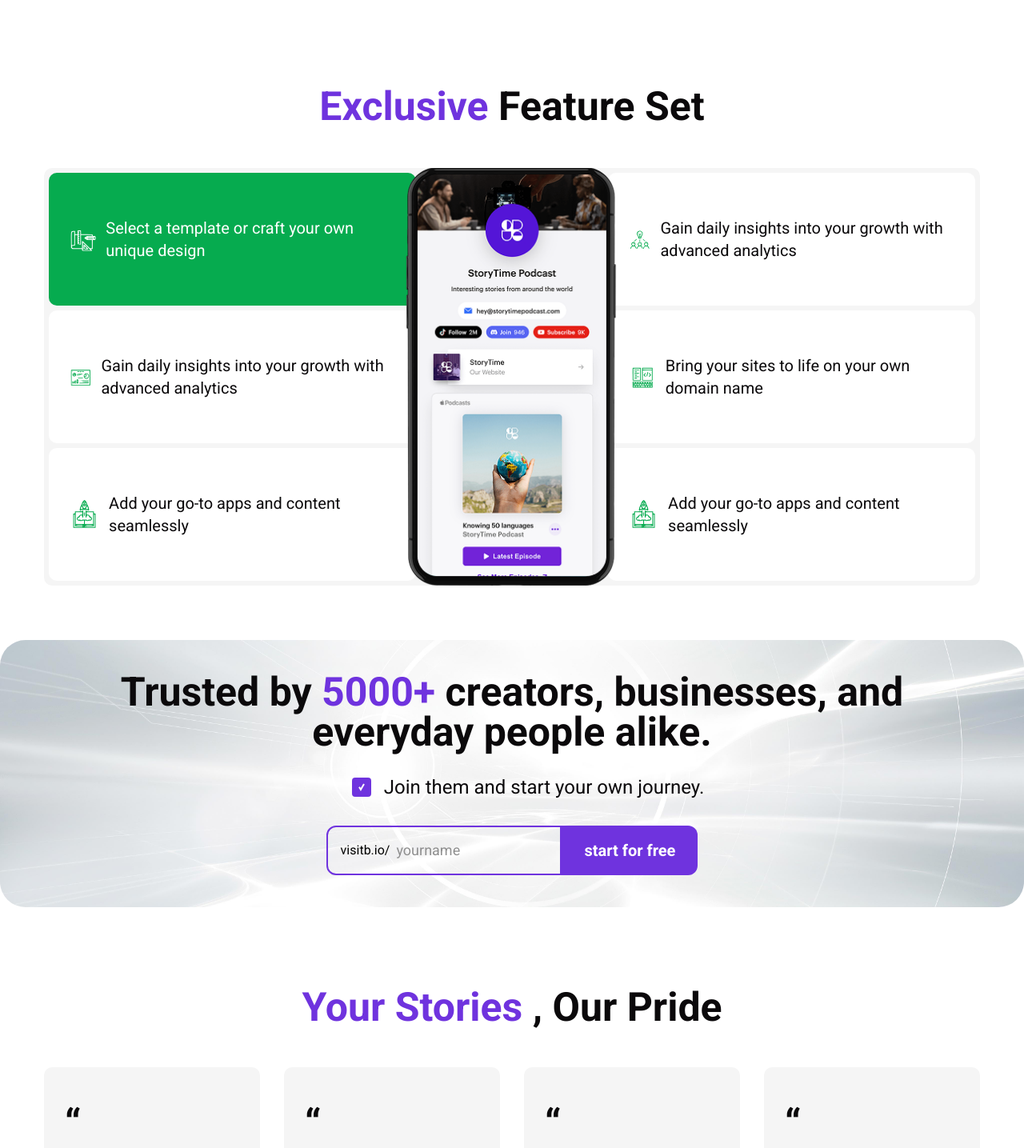
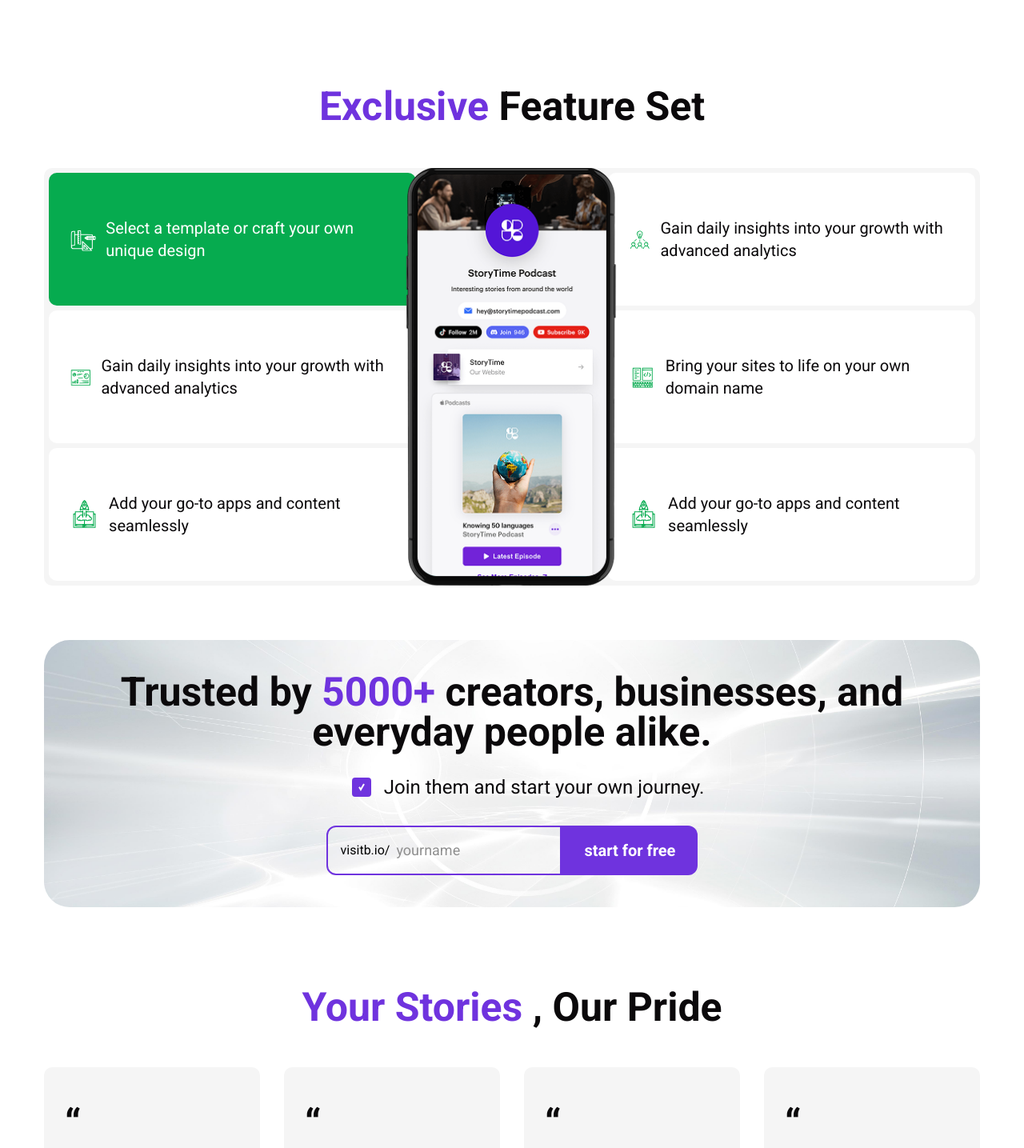
Before and after one commit to NbekWeb/mining, a Vue app: page / in a window 1280 px wide. Shown: the part 672-2107 px from the top of the page at 80% size. Built offline with nearby package versions, Linux system fonts and the light colour scheme.

Commit message:
almost done versetka

```diff
--- a/src/components/Feature.vue
+++ b/src/components/Feature.vue
@@ -64,8 +64,17 @@ function changeSelect(i) {
     }, 200);
   });
 }
+const firstText = "Exclusive".split("");
+const animationDuration = 300;
+const restartDelay = 200;
+const restartKey = ref(0);
+
 onMounted(() => {
   imgOpacity.value = 100;
+  const totalLetters = firstText.length;
+  setInterval(() => {
+    restartKey.value++;
+  }, totalLetters * animationDuration + restartDelay);
 });
 </script>
 <template>
@@ -73,7 +82,18 @@ onMounted(() => {
     <h2
       class="text-5xl text-center mt-27.5 max-md:mt-15 max-md:mb-7 mb-13 font-bold text-primary max-md:text-[26px]"
     >
-      <span class="text-fiolet"> Exclusive </span>
+      <span>
+        <a :href="link" class="" :key="restartKey">
+          <template v-for="(letter, index) in firstText" :key="'f' + index">
+            <span
+              class="inline-block animate-letter text-fiolet"
+              :style="{ animationDelay: `${index * 0.3}s` }"
+            >
+              {{ letter }}
+            </span>
+          </template>
+        </a>
+      </span>
       Feature Set
     </h2>
     <div
--- a/src/components/Info.vue
+++ b/src/components/Info.vue
@@ -4,7 +4,7 @@ import Navbar from "./Navbar.vue";
 import StartFree from "./StartFree.vue";
 import HamburgerMenu from "./MenuBar.vue";
 
-const firstText = "all-inclusive ".split(""); // bo'sh joy oxirida
+const firstText = "all-inclusive ".split("");
 const secondText = "link".split("");
 const link =
   "https://www.figma.com/design/N6Yzn7QkUmAMDExor5VSUU/visitbio-full-design?node-id=2051-4&t=h0DGcR5xlnGBIZVA-0";
@@ -81,12 +81,12 @@ onMounted(() => {
       </div>
       <img
         src="../assets/img/phone-gr.svg"
-        class="absolute right-0 bottom-0 h-148 w-auto object-contain max-lg:h-108 z-0"
+        class="absolute right-0 bottom-0 max-sm:object-cover h-148 w-auto object-contain max-lg:h-108 z-0"
       />
     </div>
   </div>
 </template>
-<style scoped>
+<style>
 @keyframes spin-letter {
   0% {
     -webkit-transform: rotateY(0);
--- a/src/components/Trusted.vue
+++ b/src/components/Trusted.vue
@@ -6,7 +6,7 @@ import { ref } from "vue";
 const check = ref(true);
 </script>
 <template>
-  <div class="sm:container">
+  <div class="container">
     <div class="info max-sm:container rounded-4xl mt-17 max-md:mt-10">
       <div
         class="max-md:pt-15 max-md:pb-8 max-md:px-9 py-10 px-20 w-full flex flex-col items-center"
```
